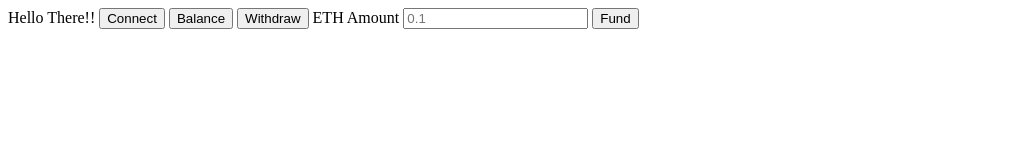
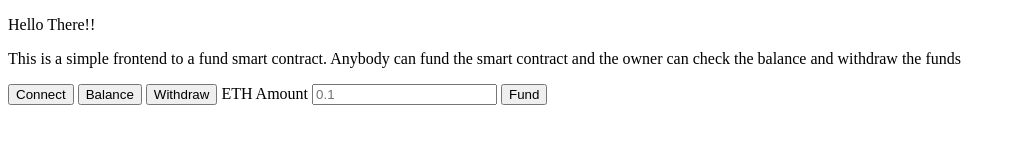
Before and after one commit to othaime-en/hardhat-fund-me-frontend, a website with bundled scripts: page index.html in a window 1280 px wide. Shown: the whole page, without its empty margins (0-1016 px from the left). Built offline with nearby package versions, Linux system fonts and the light colour scheme.

Commit message:
added descriptions to the frontend

```diff
--- a/index.html
+++ b/index.html
@@ -4,7 +4,11 @@
     <title>Fund Me Web3 Application</title>
 </head>
 <body>
-    Hello There!!
+    <p>Hello There!! </p>
+    <p> This is a simple frontend to a fund smart contract.
+        Anybody can fund the smart contract and the owner can check the balance and withdraw the funds
+    </p>
+
     <script src="./index.js" type="module">
     </script>
     <button id="connectButton" > Connect </button>
```
